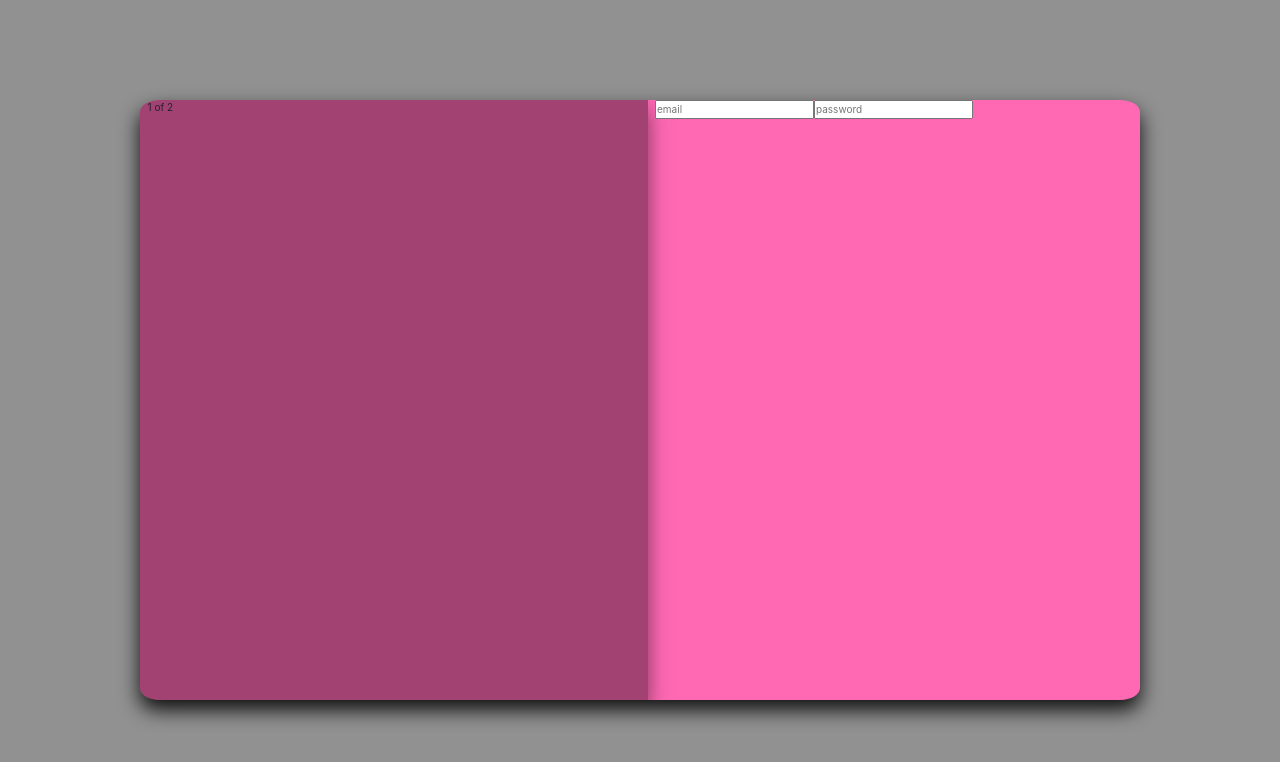
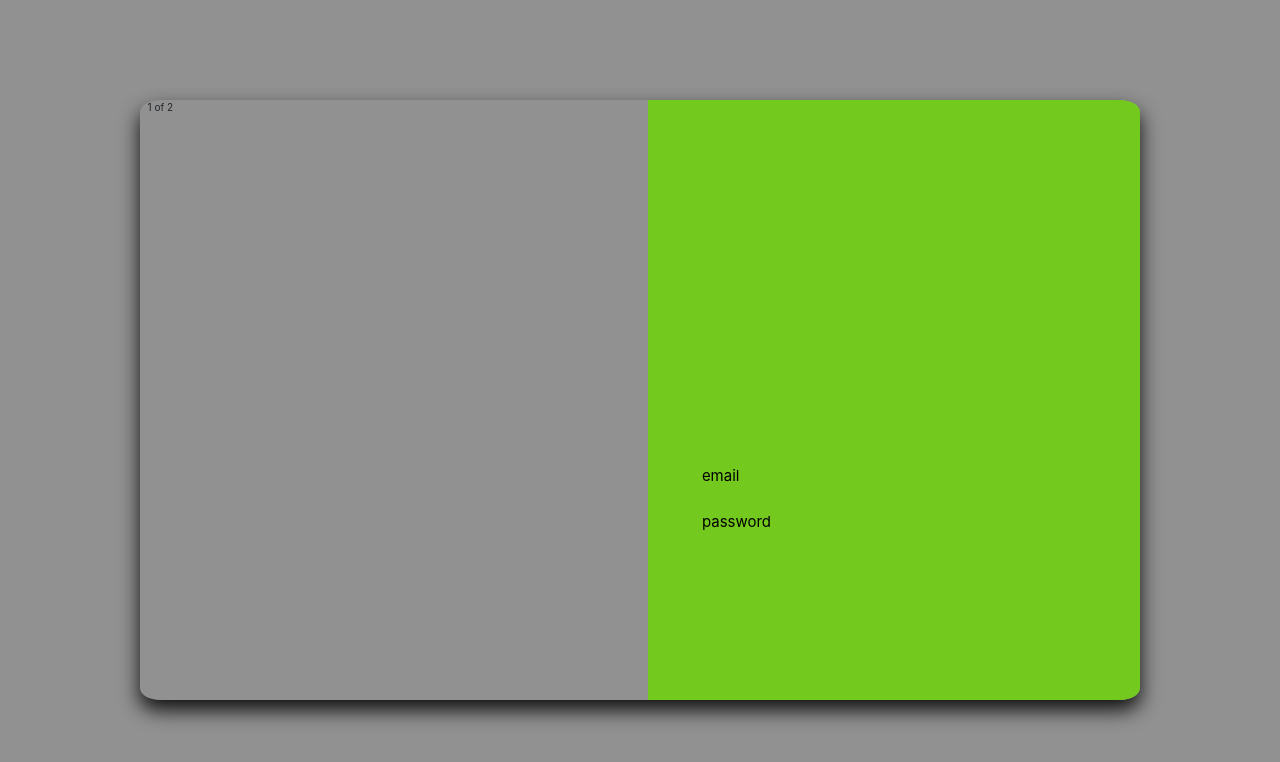
Before and after one commit to redmejia/terminal-app, a React (Create React App) app: page / in a window 1280 px wide. Shown: the top 762 px of the page. Built offline with nearby package versions, Linux system fonts and the light colour scheme.

Commit message:
login for inputs

```diff
--- a/src/Components/Login/Login.js
+++ b/src/Components/Login/Login.js
@@ -8,17 +8,21 @@ const Login = () => {
 						<div class="col home__box-rg">
 							1 of 2
 						</div>
-						<div class="col">
-							<form onSubmit={e => userSignin(e)}>
+						<div class="col home__box-lft">
+							{/* <form onSubmit={e => userSignin(e)}> */}
+							<div className="form-box">
+
+								<form>
+
 									<input
-									className="reg-form"
+										className="form-box__inputs"
 										type="text"
 										placeholder="email"
 									// onChange={onHandle_Email}
 									/>
 
 									<input
-									className="reg-form"
+										className="form-box__inputs"
 										type="password"
 										placeholder="password"
 										autoComplete="no"
@@ -26,6 +30,7 @@ const Login = () => {
 									// onKeyDown={userSignin}
 									/>
 								</form>
+							</div>
 						</div>
 					</div>
 				</div>
--- /dev/null
+++ b/src/Components/Styles/Components/Forms/_forms.scss
@@ -0,0 +1,80 @@
+.form-box {
+	// height: 20rem;
+	width: 40rem;
+	// background-color: black;
+
+	position: absolute;
+
+	top: 10%;
+	right: -25%;
+
+	margin-top: 34rem;
+	transform: translate(-50%, -50%);
+
+	// background-color: #2e3436;
+
+	// background-color: #2e3436;
+
+
+	// &__inputs {
+	// 	padding: 12px 30px;
+	// 	margin: 9px 0;
+	// 	box-sizing: border-box;
+	// 	border: none;
+	// 	// color: white;
+
+	// 	color: black;
+
+
+
+	// 	// font-weight: 600;
+	// 	font-size: 1.9rem;
+	// 	// border-bottom: 2px solid #73c91d;
+	// 	// background-color: #2e3436;
+
+	// 	border-bottom: 2px solid transparent;
+
+
+	// 	border: none;
+
+	// }
+
+	// background-color: #73c91d;
+
+
+
+	&__inputs{
+		font-size: 1.5rem;
+		font-family: inherit; // inherit the font family set for the page
+		color: inherit;
+		padding: 1rem 2rem;
+		border-radius: 2px;
+		background-color: #73c91d;
+		border: none;
+		border-bottom: 3px solid transparent;
+		width: 40rem;
+		display: block;
+		transition: all 0.3s;
+
+
+		transition: all 0.3s;
+
+		// for get ridd off the blue line on form
+		&:focus {
+			outline: none;
+			box-shadow: 0 1rem 2rem rgba(#000, 0.5);
+			border-bottom: 3px solid black;
+		}
+
+		&:focus:invalid {
+			border-bottom: 3px solid black;
+		}
+
+		// psudo element
+		&::-webkit-input-placeholder {
+			color: black;
+		}
+	}
+
+
+}
--- a/src/Components/Styles/Components/layout/_home.scss
+++ b/src/Components/Styles/Components/layout/_home.scss
@@ -3,11 +3,11 @@
 	background-color: $color-baground;
 	position: relative;
 	// color: black;
-	&__box{
+	&__box {
 		position: relative;
 
 		// color: black;
-		background-color: rgb(255, 105, 180);
+		// background-color: rgb(255, 105, 180);
 		top: 50%;
 		left: 50%;
 		// height: 60rem;
@@ -18,18 +18,19 @@
 		box-shadow: 0 1rem 2rem rgba(#000, 0.9);
 		overflow: hidden;
 
-
-		&-rg{
-			box-shadow: 0 1rem 2rem rgba(#000, 0.5);
-			background-color: rgba(0, 0, 0, 0.37);
+		&-rg {
+			// box-shadow: 0 1rem 2rem rgba(#000, 0.5);
+			// background-color: rgba(0, 0, 0, 0.37);
 			height: 60rem;
 			width: 30rem;
-
 		}
-		&-lft{
-
-			height: 60rem;
+		&-lft {
+			position: relative;
+			// height: 60rem;
+			align-items: center;
+			text-align: center;
 			// background-color: chocolate;
+			background-color: #73c91d;
 		}
 	}
 }
--- a/src/Components/Styles/main.scss
+++ b/src/Components/Styles/main.scss
@@ -5,3 +5,5 @@
 
 @import "Components/layout/home";
 // @import "Components/layout/grid";
+
+@import "Components/Forms/forms";
```
Also changed, not shown: src/Components/Regiter/Register.js (+6 -4 lines). Lines whose indentation alone changed are shown as unchanged.
